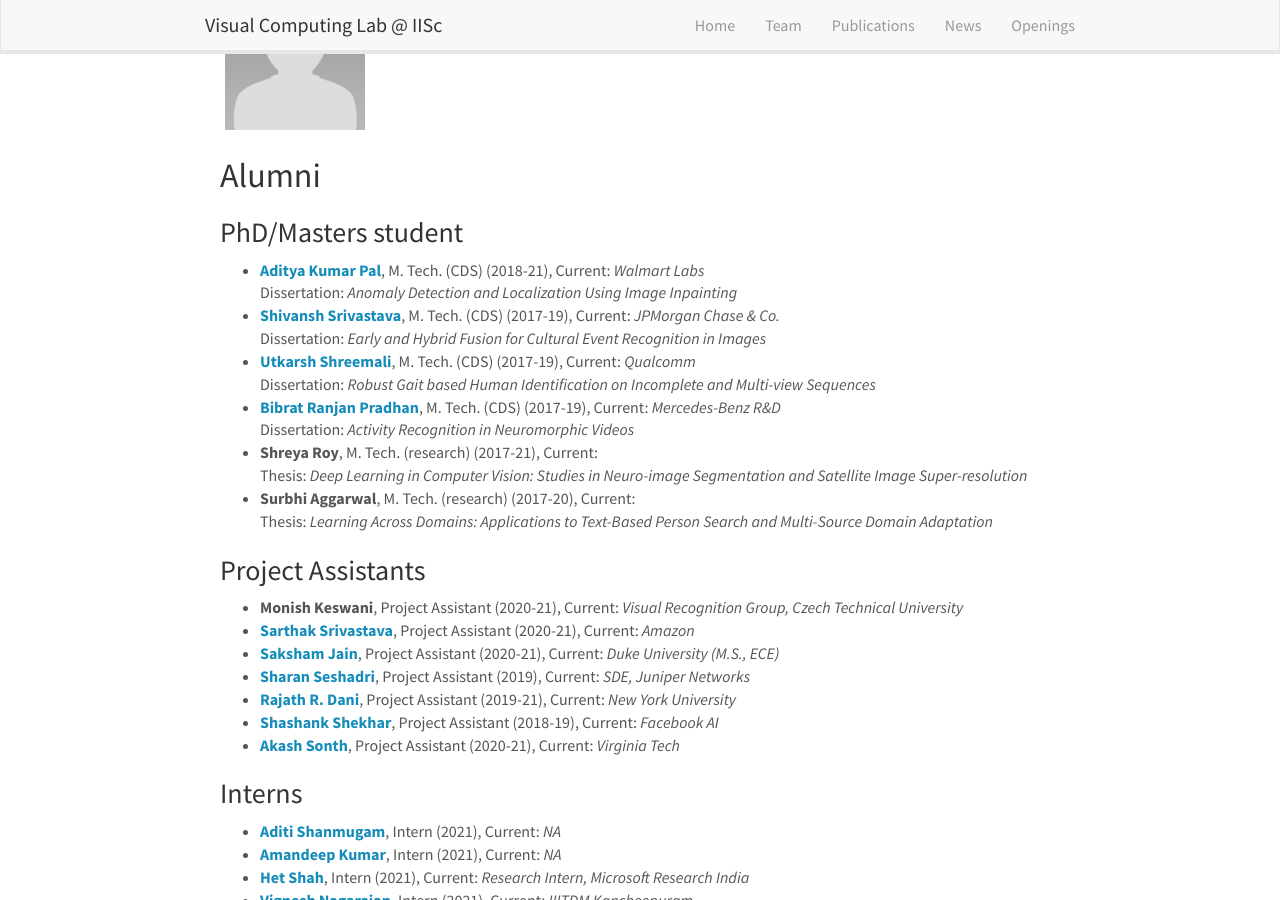
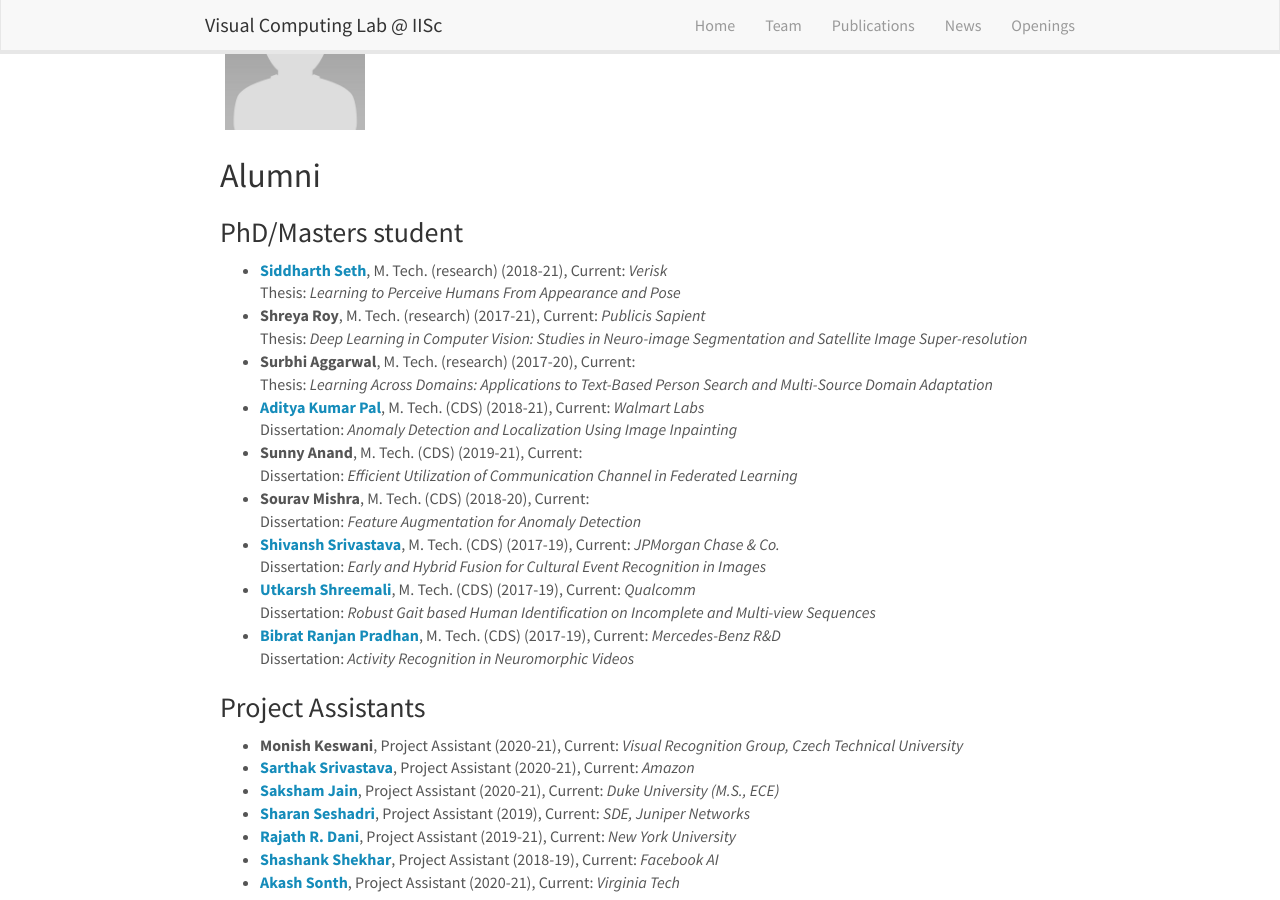
Before and after one commit to vcl-iisc/vclab-website, a Jekyll site: the page built from _pages/team.md, in a window 1280 px wide and 900 px high, scrolled down 1638 px. Built offline with Jekyll 4.4.1, drawn with Linux system fonts in a browser that asks for light colours; nearby versions of some CDN libraries.

Commit message:
updated alumni

```diff
--- a/_data/lab_alumni.yml
+++ b/_data/lab_alumni.yml
@@ -1,4 +1,25 @@
 ############################ MTECH STUDENTS ############################
+
+- name: Siddharth Seth
+  position: M. Tech. (research)
+  year: 2018-21
+  url: https://www.linkedin.com/in/sethssiddharth/
+  affiliation: Verisk
+  worked_on: "Learning to Perceive Humans From Appearance and Pose"
+
+- name: Shreya Roy
+  position: M. Tech. (research)
+  year: 2017-21
+  # url: https://www.linkedin.com/in/bibratranjan-pradhan
+  affiliation: Publicis Sapient
+  worked_on: "Deep Learning in Computer Vision: Studies in Neuro-image Segmentation and Satellite Image Super-resolution"
+
+- name: Surbhi Aggarwal
+  position: M. Tech. (research)
+  year: 2017-20
+  # url: https://www.linkedin.com/in/bibratranjan-pradhan
+  # affiliation: Mercedes-Benz R&D
+  worked_on: "Learning Across Domains: Applications to Text-Based Person Search and Multi-Source Domain Adaptation"
 
 - name: Aditya Kumar Pal
   position: M. Tech. (CDS)
@@ -6,6 +27,20 @@
   url: https://www.linkedin.com/in/adityakumarpal17059
   affiliation: Walmart Labs
   worked_on: Anomaly Detection and Localization Using Image Inpainting
+
+- name: Sunny Anand
+  position: M. Tech. (CDS)
+  year: 2019-21
+  # url: https://www.linkedin.com/in/adityakumarpal17059
+  # affiliation: Walmart Labs
+  worked_on: Efficient Utilization of Communication Channel in Federated Learning
+
+- name: Sourav Mishra
+  position: M. Tech. (CDS)
+  year: 2018-20
+  # url: https://www.linkedin.com/in/adityakumarpal17059
+  # affiliation: Walmart Labs
+  worked_on: Feature Augmentation for Anomaly Detection
 
 - name: Shivansh Srivastava
   position: M. Tech. (CDS)
@@ -28,19 +63,6 @@
   affiliation: Mercedes-Benz R&D
   worked_on: Activity Recognition in Neuromorphic Videos
 
-- name: Shreya Roy
-  position: M. Tech. (research)
-  year: 2017-21
-  # url: https://www.linkedin.com/in/bibratranjan-pradhan
-  # affiliation: Mercedes-Benz R&D
-  worked_on: "Deep Learning in Computer Vision: Studies in Neuro-image Segmentation and Satellite Image Super-resolution"
-
-- name: Surbhi Aggarwal
-  position: M. Tech. (research)
-  year: 2017-20
-  # url: https://www.linkedin.com/in/bibratranjan-pradhan
-  # affiliation: Mercedes-Benz R&D
-  worked_on: "Learning Across Domains: Applications to Text-Based Person Search and Multi-Source Domain Adaptation"
 
 ########################## Project Assistants ##########################
 
--- a/_pages/team.md
+++ b/_pages/team.md
@@ -240,7 +240,7 @@ permalink: /team/
 
 <ul>
 {% for member in site.data.lab_alumni %}
-  {% if member.position=="M. Tech. (CDS)" or member.position=="Ph. D." or member.position=="M. Tech. (research)" %}
+  {% if member.position=="Ph. D." or member.position=="M. Tech. (research)" or member.position=="M. Tech. (CDS)"%}
     {% if member.position=="M. Tech. (CDS)" %}
       {% assign work_type = "Dissertation" %}
     {% else %}
```
